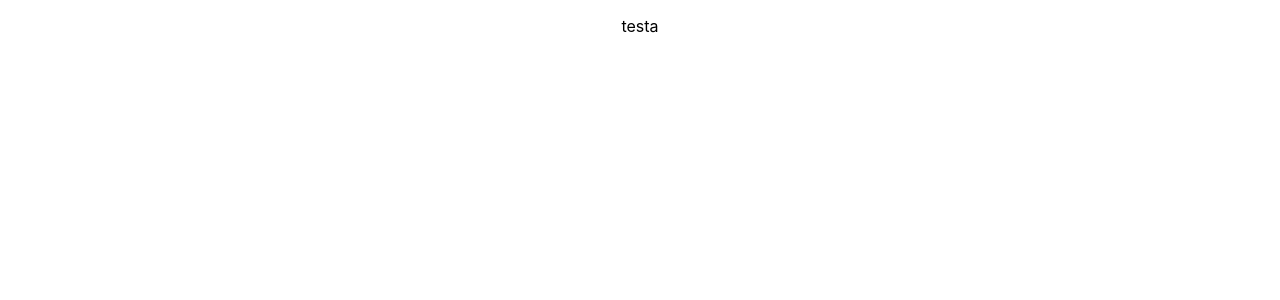
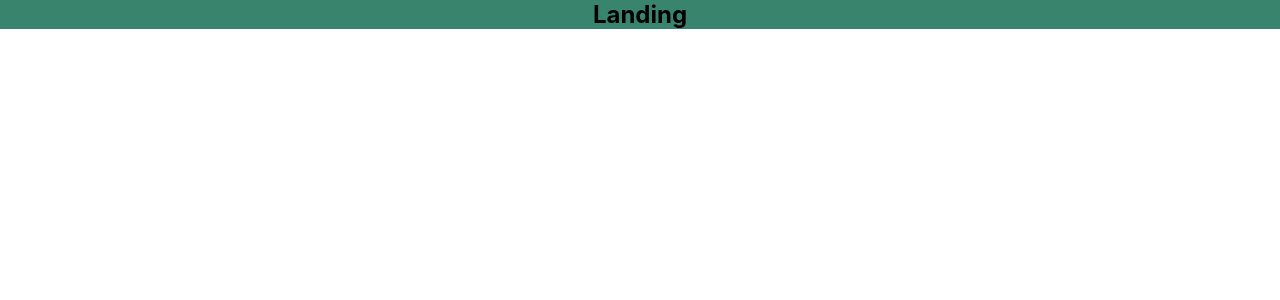
Before and after one commit to Luken95/Airbean-Coffe-App, a React (Create React App) app: page /landing in a window 1280 px wide. Shown: the top 300 px of the page. Built offline with nearby package versions, Linux system fonts and the light colour scheme.

Commit message:
Landing första
Bara bakgrund

```diff
--- a/src/App.js
+++ b/src/App.js
@@ -1,9 +1,14 @@
 import './App.css';
+import { Routes, Route } from 'react-router-dom';
+import Landing from './views/Landing';
 
 function App() {
   return (
     <div className="App">
-      <p>testa</p>
+      <Routes>
+        <Route path='/landing' element={ <Landing /> }></Route>
+      </Routes>
+
     </div>
   );
 }
--- /dev/null
+++ b/src/views/Landing.css
@@ -0,0 +1,8 @@
+.landingContainer {
+  background-color: #38846d;
+}
+
+.landingText {
+  margin: 0;
+  padding: 0;
+}
--- /dev/null
+++ b/src/views/Landing.js
@@ -0,0 +1,12 @@
+import './Landing.css';
+//import '../assets/graphics'
+
+function Landing() {
+    return (
+        <section className="landingContainer">
+            <h2 className='landingText'>Landing</h2>
+        </section>
+    )
+}
+
+export default Landing;
```
